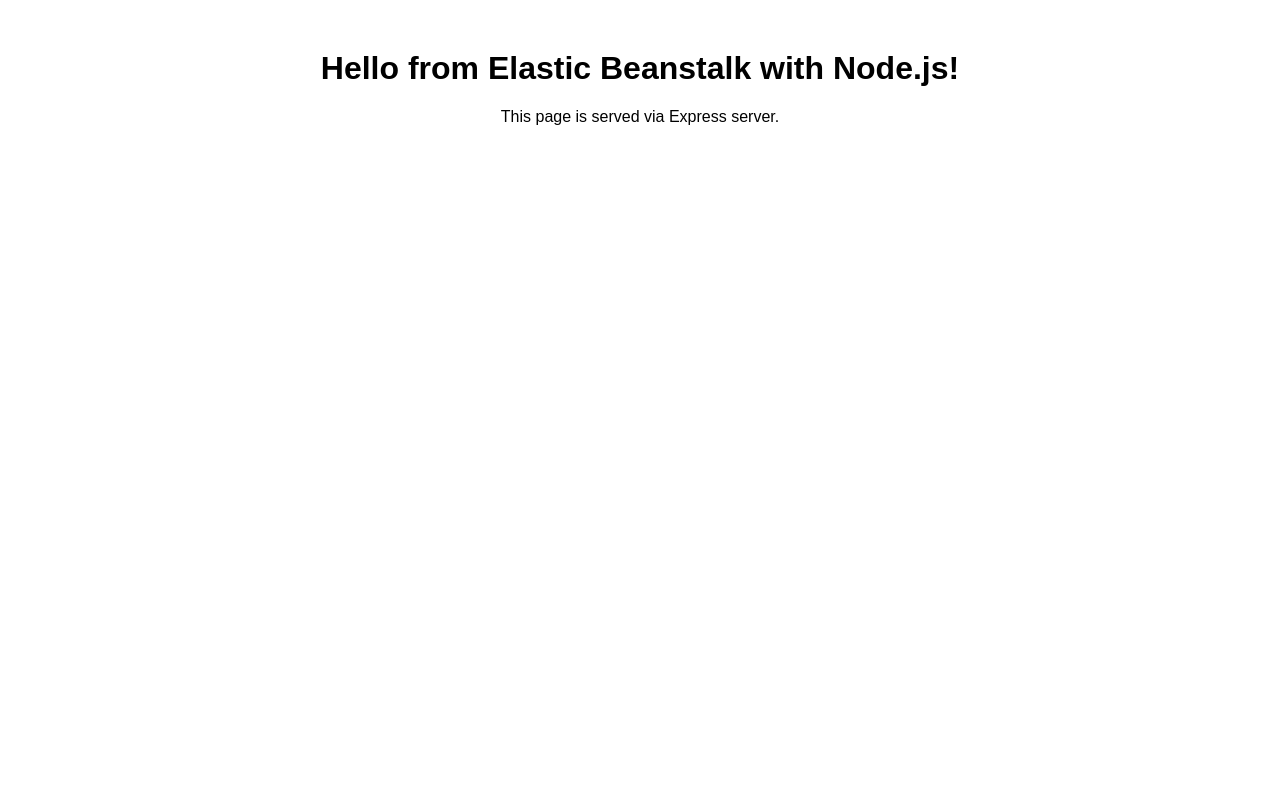
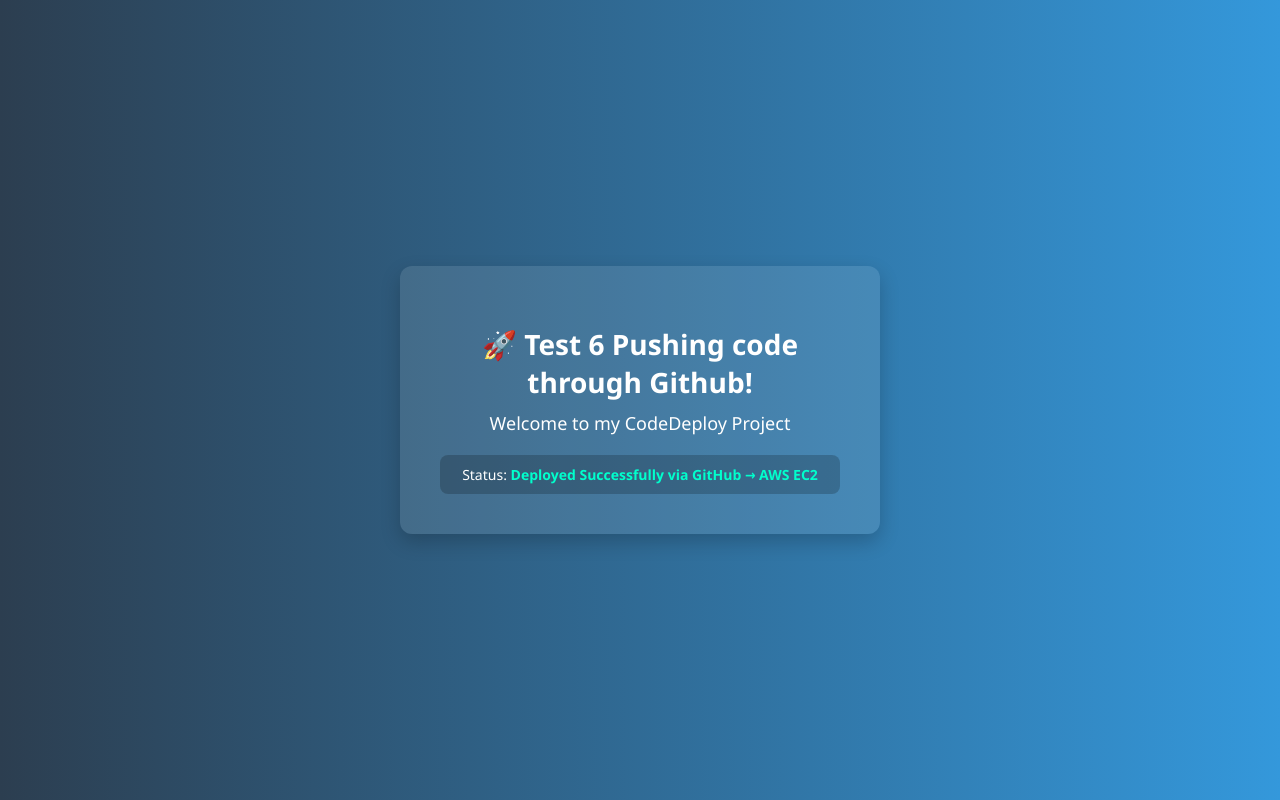
Before and after one commit to Dhimanab/Beanstalk-test, a website: page index.html in a window 1280 px wide. Drawn offline with Linux system fonts and the light colour scheme.

```diff
--- a/index.html
+++ b/index.html
@@ -1,11 +1,62 @@
 <!DOCTYPE html>
 <html lang="en">
 <head>
-  <meta charset="UTF-8">
-  <title>Elastic Beanstalk Node App</title>
+  <meta charset="UTF-8" />
+  <meta name="viewport" content="width=device-width, initial-scale=1.0"/>
+  <title>Welcome - AWS CodeDeploy</title>
+  <style>
+    body {
+      margin: 0;
+      padding: 0;
+      font-family: "Segoe UI", Tahoma, Geneva, Verdana, sans-serif;
+      background: linear-gradient(to right, #2c3e50, #3498db);
+      color: white;
+      display: flex;
+      align-items: center;
+      justify-content: center;
+      height: 100vh;
+    }
+
+    .container {
+      background: rgba(255, 255, 255, 0.1);
+      padding: 40px;
+      border-radius: 12px;
+      box-shadow: 0 8px 20px rgba(0, 0, 0, 0.2);
+      text-align: center;
+      max-width: 400px;
+    }
+
+    h1 {
+      margin-bottom: 10px;
+      font-size: 28px;
+    }
+
+    p {
+      margin-top: 0;
+      font-size: 18px;
+    }
+
+    .status {
+      margin-top: 20px;
+      font-size: 14px;
+      background-color: rgba(0, 0, 0, 0.2);
+      padding: 10px;
+      border-radius: 8px;
+    }
+
+    .highlight {
+      font-weight: bold;
+      color: #00ffcc;
+    }
+  </style>
 </head>
-<body style="font-family:sans-serif;text-align:center;margin-top:50px;">
-  <h1>Hello from Elastic Beanstalk with Node.js!</h1>
-  <p>This page is served via Express server.</p>
+<body>
+  <div class="container">
+    <h1>🚀 Test 6 Pushing code through Github!</h1>
+    <p>Welcome to my CodeDeploy Project</p>
+    <div class="status">
+      Status: <span class="highlight">Deployed Successfully via GitHub → AWS EC2</span>
+    </div>
+  </div>
 </body>
 </html>
```
